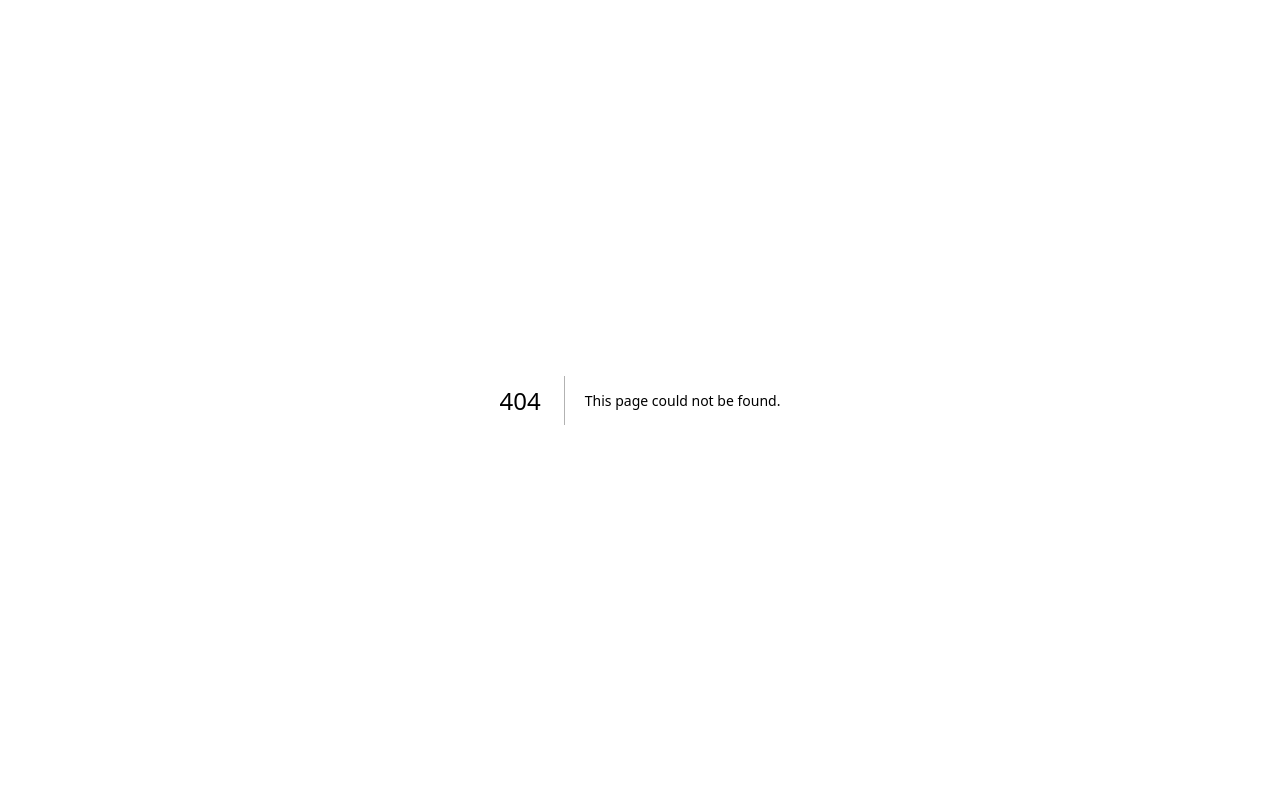
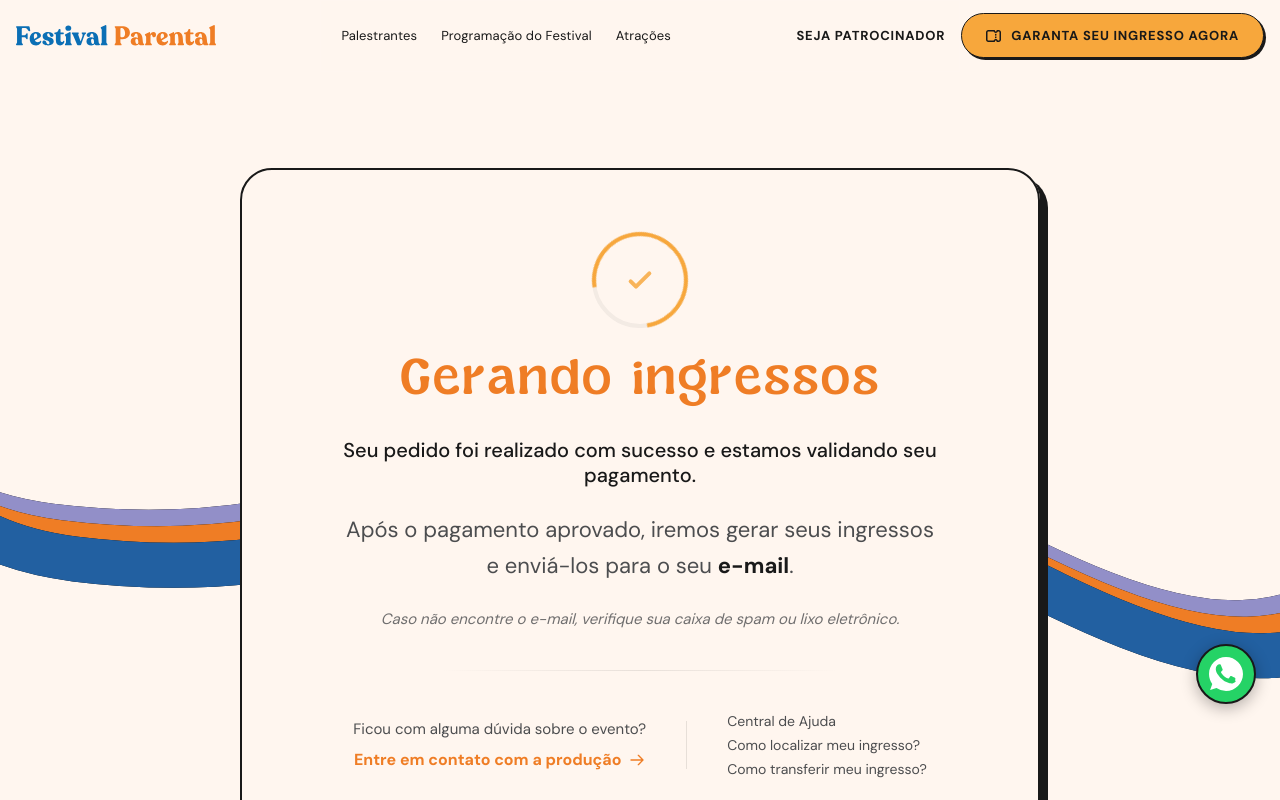
Before and after one commit to oanthonydesign/-LP-Festival-parental, a Next.js app: page /obrigado in a window 1280 px wide. Before the commit this address had no page. Shown: the top 800 px of the page. Built offline with nearby package versions, Linux system fonts and the light colour scheme.

Commit message:
pagina de obrigado

```diff
--- /dev/null
+++ b/src/app/obrigado/page.tsx
@@ -0,0 +1,102 @@
+import Header from '@/components/sections/Header';
+import WhatsAppButton from '@/components/sections/WhatsAppButton';
+import Rodape from '@/components/sections/Rodape';
+import Copyright from '@/components/sections/Copyright';
+
+function BackgroundCurves() {
+    return (
+        <div className="absolute top-[300px] lg:top-[-25px] left-0 w-full z-0 pointer-events-none select-none opacity-100 overflow-hidden lg:overflow-visible">
+            <img
+                src="/images/grafismo_wave.svg"
+                alt="Grafismo de ondas"
+                className="w-full h-auto min-w-0 max-w-none lg:min-w-[1440px]"
+                loading="lazy"
+            />
+        </div>
+    );
+}
+
+export default function ObrigadoPelaCompra() {
+    return (
+        <>
+            <main className="min-h-screen relative overflow-x-clip bg-[#fff6ef] flex flex-col justify-between">
+                <Header />
+                <BackgroundCurves />
+
+                <section className="flex-grow flex items-center justify-center pt-32 pb-20 px-4 md:px-6 relative z-10">
+                    <div className="layout-container flex flex-col items-center w-full mt-4 md:mt-10">
+
+                        {/* Box Padrão com Design System */}
+                        <div className="bg-[#fff6ef] relative rounded-[32px] w-full max-w-[800px]">
+                            {/* Borda e Sombra idênticas à Landing Page */}
+                            <div aria-hidden="true" className="absolute border-2 border-[#191919] border-solid inset-0 pointer-events-none rounded-[32px] shadow-[8px_8px_0px_0px_#191919] z-0" />
+
+                            <div className="flex flex-col items-center w-full px-6 py-12 md:p-16 relative z-10">
+                                {/* Loading Spinner ANIMATED */}
+                                <div className="relative flex justify-center items-center w-24 h-24 mb-6">
+                                    <div className="absolute w-full h-full border-4 border-[#191919]/5 rounded-full"></div>
+                                    <div className="absolute w-full h-full border-4 border-[#f7a73c] rounded-full border-t-transparent animate-spin"></div>
+                                    <svg className="w-8 h-8 text-[#f7a73c] animate-pulse" fill="none" stroke="currentColor" viewBox="0 0 24 24" xmlns="http://www.w3.org/2000/svg">
+                                        <path strokeLinecap="round" strokeLinejoin="round" strokeWidth={3} d="M5 13l4 4L19 7" />
+                                    </svg>
+                                </div>
+
+                                {/* Título Principal */}
+                                <h1 className="text-4xl md:text-5xl lg:text-6xl font-normal mb-8 text-center font-sugar-peachy text-[#ef7d25] tracking-wide leading-[0.9]">
+                                    Gerando ingressos
+                                </h1>
+
+                                {/* Textos de status */}
+                                <div className="flex flex-col gap-6 items-center text-center font-dm-sans text-[#4c4d4f] text-[16px] md:text-[20px] w-full max-w-[800px]">
+                                    <p className="font-medium text-[#191919] max-w-[600px] leading-tight">
+                                        Seu pedido foi realizado com sucesso e estamos validando seu pagamento.
+                                    </p>
+
+                                    <div className="w-full text-center">
+                                        <p className="leading-relaxed text-[18px] md:text-[22px] text-[#4c4d4f]">
+                                            Após o pagamento aprovado, iremos gerar seus ingressos <br className="hidden md:block" /> e enviá-los para o seu <strong className="text-[#191919] font-bold">e-mail</strong>.
+                                        </p>
+                                    </div>
+
+                                    <p className="text-[15px] opacity-80 italic max-w-[600px]">
+                                        Caso não encontre o e-mail, verifique sua caixa de spam ou lixo eletrônico.
+                                    </p>
+                                </div>
+
+                                {/* Divisor */}
+                                <div className="w-full max-w-[400px] h-[1px] bg-gradient-to-r from-transparent via-[#191919]/10 to-transparent my-10"></div>
+
+                                {/* Seção de Dúvidas / Links Rápidos */}
+                                <div className="w-full flex flex-col md:flex-row gap-6 md:gap-10 justify-center items-center text-center font-dm-sans">
+                                    <div className="flex flex-col items-center">
+                                        <span className="text-[#4c4d4f] text-[15px] mb-2">Ficou com alguma dúvida sobre o evento?</span>
+                                        <a href="https://wa.me/5511915983957" target="_blank" rel="noopener noreferrer" className="text-[#ef7d25] font-bold text-[16px] hover:underline transition-all flex items-center gap-2">
+                                            Entre em contato com a produção
+                                            <svg className="w-4 h-4" fill="none" stroke="currentColor" viewBox="0 0 24 24" xmlns="http://www.w3.org/2000/svg">
+                                                <path strokeLinecap="round" strokeLinejoin="round" strokeWidth={2} d="M14 5l7 7m0 0l-7 7m7-7H3" />
+                                            </svg>
+                                        </a>
+                                    </div>
+
+                                    <div className="hidden md:block w-[1px] h-12 bg-[#191919]/10"></div>
+
+                                    <div className="flex flex-col items-center md:items-start text-sm text-[#4c4d4f] gap-1">
+                                        <a href="https://ajuda.eduzz.com" className="hover:text-[#ef7d25] transition-colors underline decoration-transparent hover:decoration-[#ef7d25]">Central de Ajuda</a>
+                                        <a href="https://ajuda.eduzz.com/hc/pt-br/articles/4408673514651-Como-localizar-meu-ingresso-de-eventos-presenciais-Blinket-" className="hover:text-[#ef7d25] transition-colors underline decoration-transparent hover:decoration-[#ef7d25]">Como localizar meu ingresso?</a>
+                                        <a href="https://ajuda.eduzz.com/hc/pt-br/articles/4403015079835-Como-transferir-meu-ingresso-para-alguém-Blinket" className="hover:text-[#ef7d25] transition-colors underline decoration-transparent hover:decoration-[#ef7d25]">Como transferir meu ingresso?</a>
+                                    </div>
+                                </div>
+                            </div>
+                        </div>
+                    </div>
+                </section>
+
+                <div className="w-full border-t border-[#191919]/10">
+                    <Rodape />
+                    <Copyright />
+                </div>
+            </main>
+            <WhatsAppButton />
+        </>
+    );
+}
```
